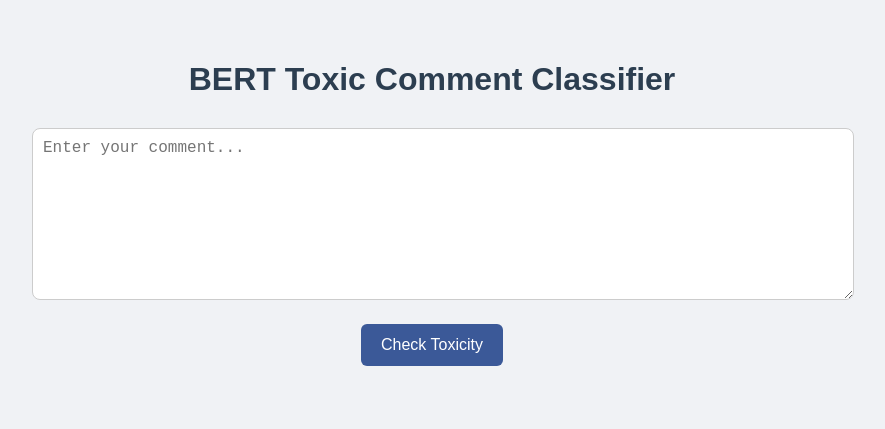
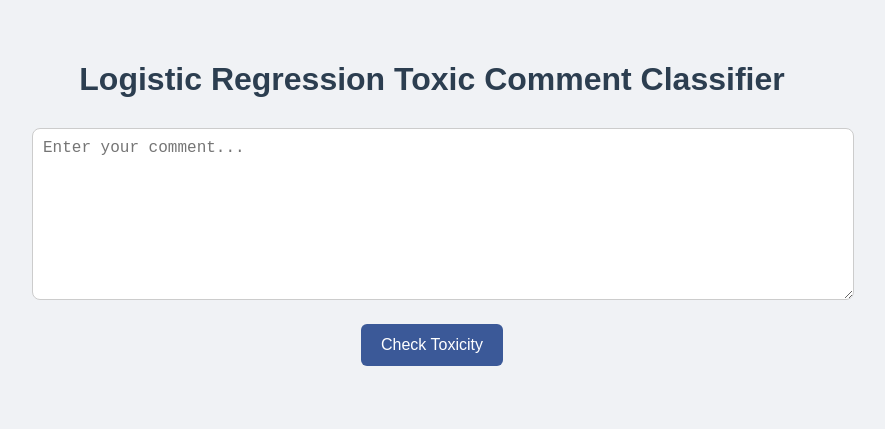
Before and after one commit to Idyxdoxiwowl/toxic-comment-fastapi, a plain HTML site: page index.html in a window 1280 px wide. Shown: the whole page, without its empty margins (208-1093 px from the left). Drawn offline with Linux system fonts and the light colour scheme.

Commit message:
Update index.html

```diff
--- a/index.html
+++ b/index.html
@@ -54,7 +54,7 @@
   </style>
 </head>
 <body>
-  <h1>BERT Toxic Comment Classifier</h1>
+  <h1>Logistic Regression Toxic Comment Classifier</h1>
   <textarea id="text" placeholder="Enter your comment..."></textarea>
   <button onclick="predict()">Check Toxicity</button>
   <div id="results"></div>
```
